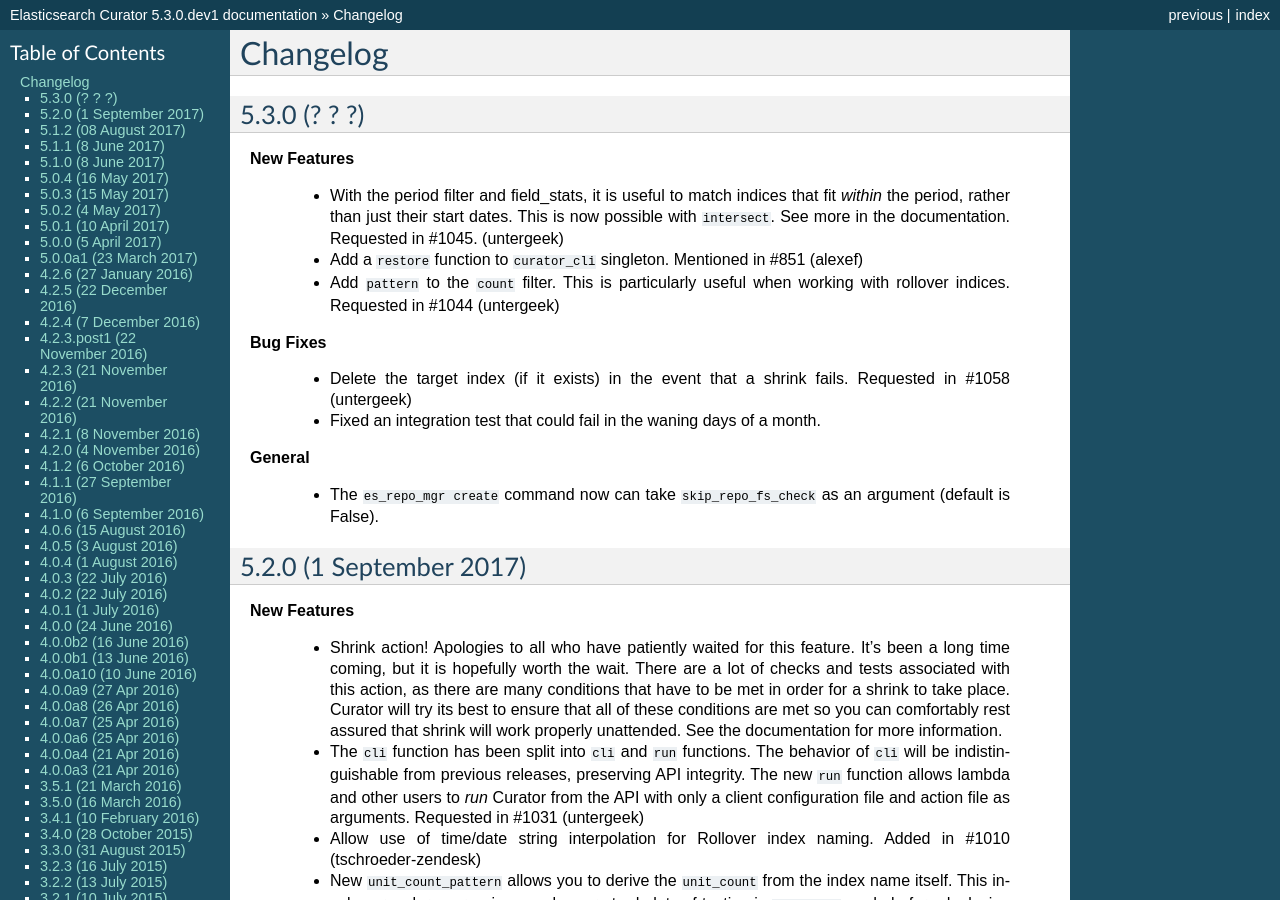
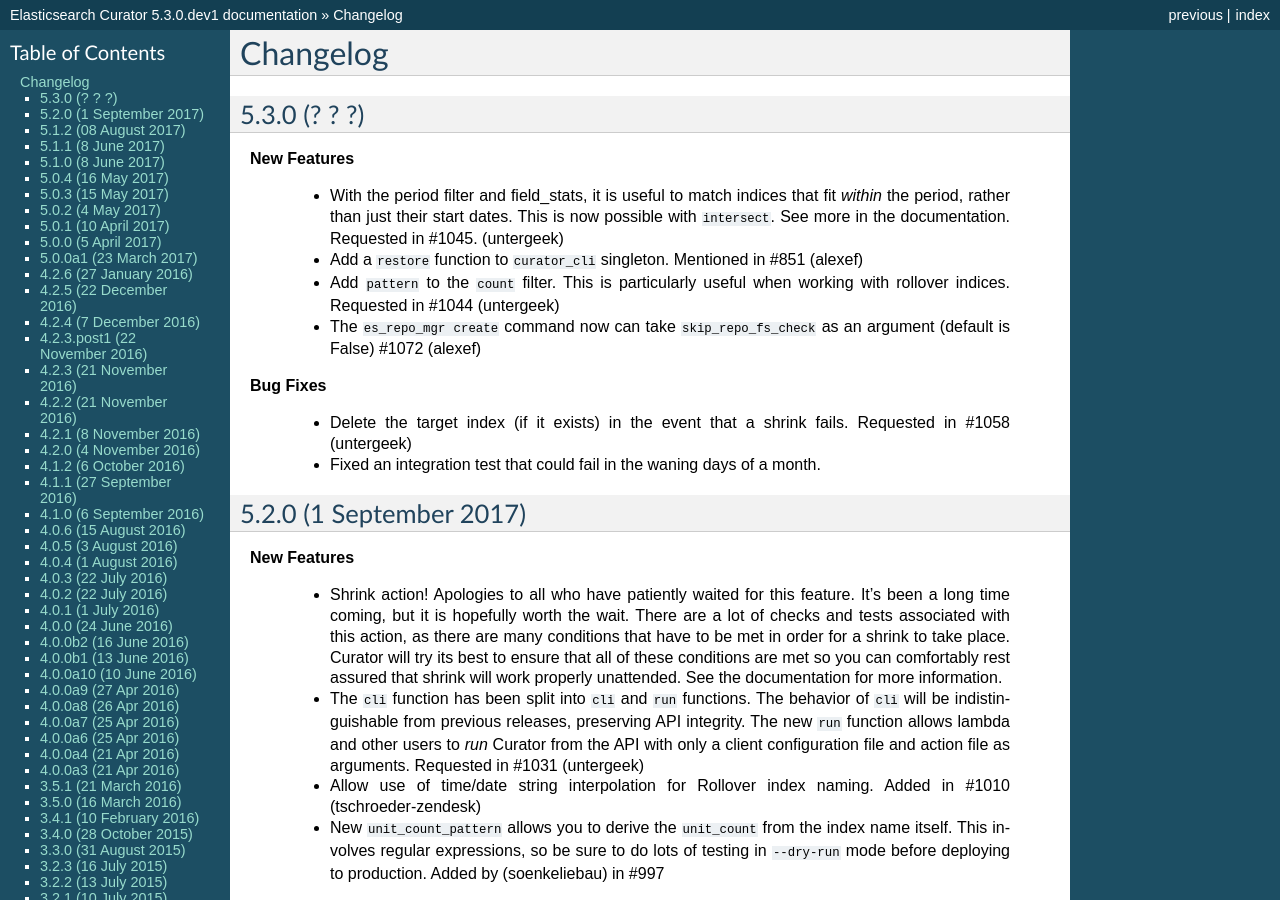
Before and after one commit to elastic/curator, a Sphinx documentation site: the page built from docs/Changelog.rst, in a window 1280 px wide and 900 px high. Built offline with Sphinx 7.4.7, drawn with Linux system fonts in a browser that asks for light colours.

```diff
--- a/docs/Changelog.rst
+++ b/docs/Changelog.rst
@@ -16,17 +16,14 @@ Changelog
     #851 (alexef)
   * Add ``pattern`` to the ``count`` filter.  This is particularly useful
     when working with rollover indices.  Requested in #1044 (untergeek)
+  * The ``es_repo_mgr create`` command now can take ``skip_repo_fs_check`` as
+    an argument (default is False) #1072 (alexef)
 
 **Bug Fixes**
 
   * Delete the target index (if it exists) in the event that a shrink fails.
     Requested in #1058 (untergeek)
   * Fixed an integration test that could fail in the waning days of a month.
-
-**General**
-
-  * The ``es_repo_mgr create`` command now can take ``skip_repo_fs_check`` as an
-    argument (default is False).
 
 5.2.0 (1 September 2017)
 ------------------------
```
